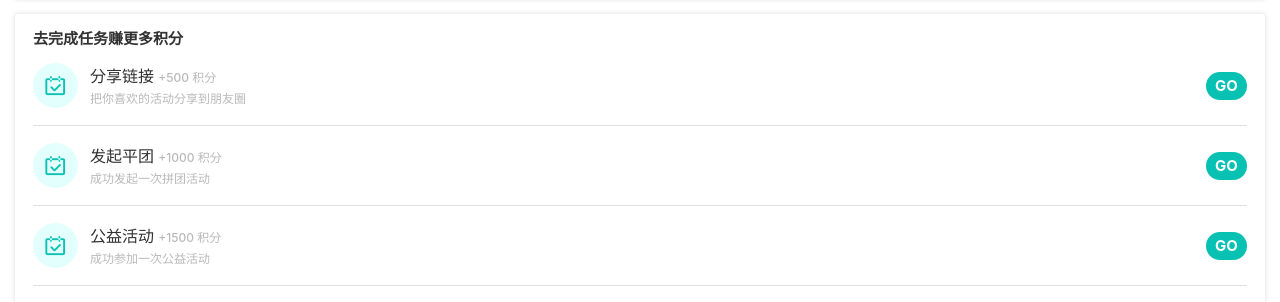
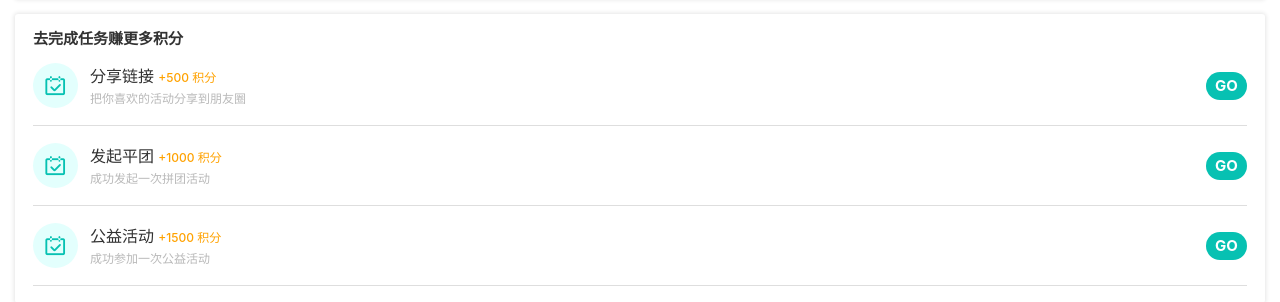
Before and after one commit to PXFGIT974579765/platform, a Vue app: page /my/sign in a window 1280 px wide. Shown: the part 426-728 px from the top of the page. Built offline with nearby package versions, Linux system fonts and the light colour scheme; what vue-wechat-title would draw is missing.

Commit message:
fix: sign color

```diff
--- a/src/views/Index/components/My/Sign.vue
+++ b/src/views/Index/components/My/Sign.vue
@@ -118,7 +118,7 @@
           <div class="link-desc flex-col">
             <span>
               分享链接
-              <span>+500 积分</span>
+              <span class="link_score">+500 积分</span>
             </span>
             <span>把你喜欢的活动分享到朋友圈</span>
           </div>
@@ -131,7 +131,7 @@
           <div class="link-desc flex-col">
             <span>
               发起平团
-              <span>+1000 积分</span>
+              <span class="link_score">+1000 积分</span>
             </span>
             <span>成功发起一次拼团活动</span>
           </div>
@@ -144,7 +144,7 @@
           <div class="link-desc flex-col">
             <span>
               公益活动
-              <span>+1500 积分</span>
+              <span class="link_score">+1500 积分</span>
             </span>
             <span>成功参加一次公益活动</span>
           </div>
@@ -324,6 +324,7 @@ export default {
         font-size: 20px;
         text-align: center;
       }
+
       .link-desc {
         margin-left: 12px;
         justify-content: center;
@@ -342,6 +343,11 @@ export default {
             font-size: 12px;
             color: #b9b9b9;
           }
+        }
+
+        .link_score {
+          color: #ffa200 !important;
+          font-size: 12px;
         }
       }
       .btn_go {
```
